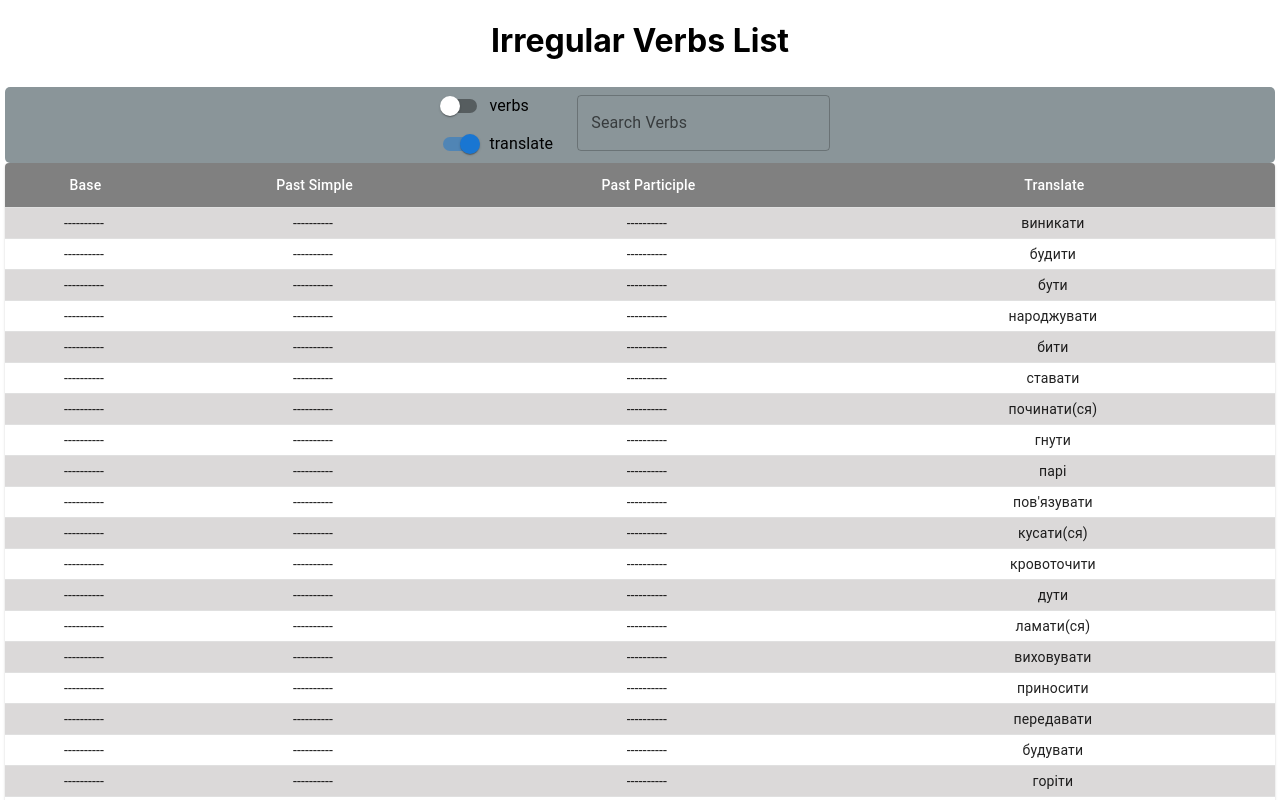
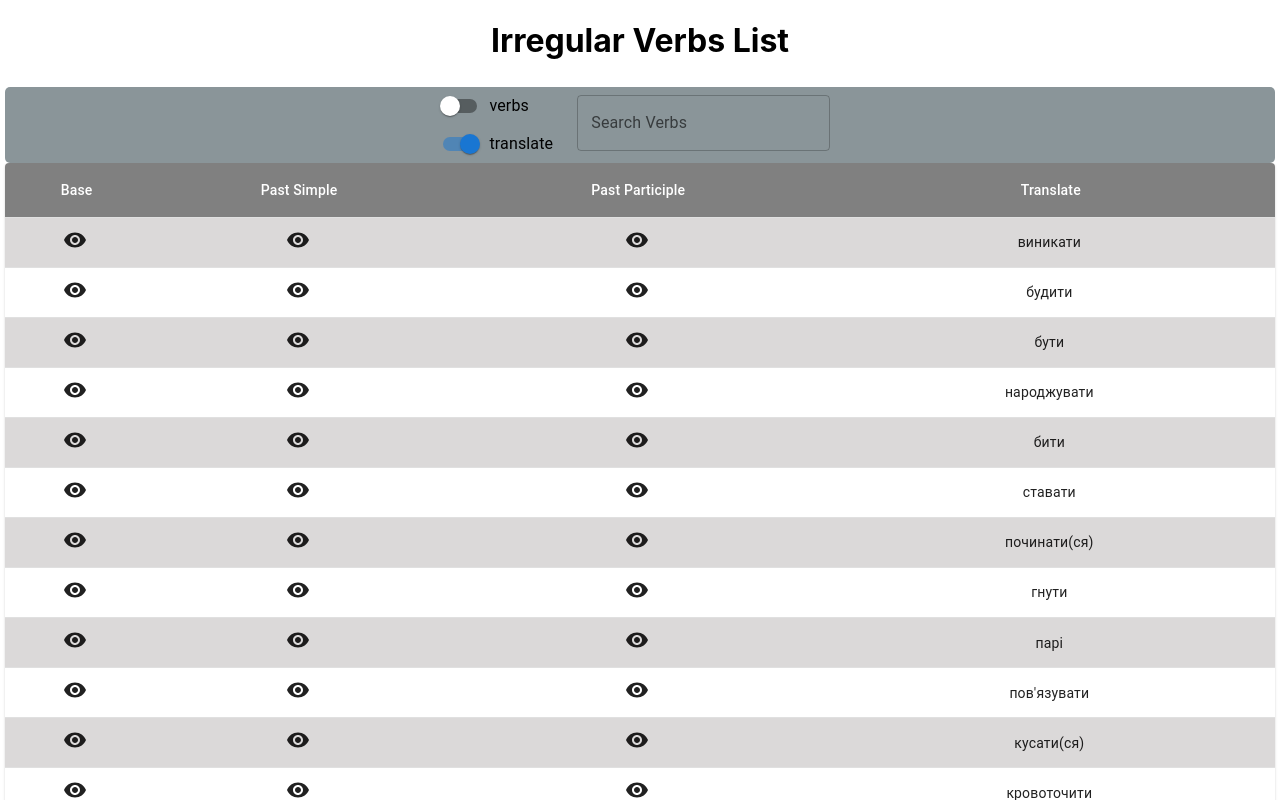
Before and after one commit to MishanyaZh/irregular-verbs, a React (Create React App) app: page / in a window 1280 px wide. Both pictures are taken after a click on the label "verbs". Shown: the top 800 px of the page. Built offline with nearby package versions, Linux system fonts and the light colour scheme.

Commit message:
hendleClickVisible, icons

```diff
--- a/package.json
+++ b/package.json
@@ -5,6 +5,7 @@
   "dependencies": {
     "@emotion/react": "^11.10.4",
     "@emotion/styled": "^11.10.4",
+    "@mui/icons-material": "^5.10.6",
     "@mui/material": "^5.10.8",
     "@testing-library/jest-dom": "^5.16.5",
     "@testing-library/react": "^13.4.0",
--- a/src/components/IrregularVerbsList/IrregularVerbsList.jsx
+++ b/src/components/IrregularVerbsList/IrregularVerbsList.jsx
@@ -8,6 +8,8 @@ import {
   StyledTableRow,
   Actions,
 } from './IrregularVerbsList.styled';
+
+import RemoveRedEyeIcon from '@mui/icons-material/RemoveRedEye';
 
 import Table from '@mui/material/Table';
 import TableBody from '@mui/material/TableBody';
@@ -25,8 +27,19 @@ import TextField from '@mui/material/TextField';
 
 const IrregularVerbsList = () => {
   const [data, setData] = useState(irregularVerbs);
+  const [filteredData, setFilteredData] = useState(data);
+
   const [inputValue, setInputValue] = useState('');
-  const [filteredData, setFilteredData] = useState(data);
+  const [id, setId] = useState('');
+
+  const [state, setState] = useState({
+    verbs: true,
+    translate: true,
+  });
+
+  const hendleClickVisible = index => {
+    setId(index);
+  };
 
   const getFilteredData = e => {
     const target = e.target.value;
@@ -37,16 +50,12 @@ const IrregularVerbsList = () => {
     setFilteredData(filter);
   };
 
-  const [state, setState] = useState({
-    verbs: true,
-    translate: true,
-  });
-
   const handleChange = event => {
     setState({
       ...state,
       [event.target.name]: event.target.checked,
     });
+    setId('');
   };
 
   return (
@@ -107,17 +116,34 @@ const IrregularVerbsList = () => {
           <TableBody>
             {filteredData.map((verb, index) => (
               <StyledTableRow key={index}>
-                <StyledTableCell>
-                  {state.verbs ? verb.base : '----------'}
+                <StyledTableCell onClick={() => hendleClickVisible(index)}>
+                  {state.verbs || index === id ? (
+                    verb.base
+                  ) : (
+                    <RemoveRedEyeIcon />
+                  )}
                 </StyledTableCell>
-                <StyledTableCell>
-                  {state.verbs ? verb.pastSimple : '----------'}
+                <StyledTableCell onClick={() => hendleClickVisible(index)}>
+                  {state.verbs || index === id ? (
+                    verb.pastSimple
+                  ) : (
+                    <RemoveRedEyeIcon />
+                  )}
                 </StyledTableCell>
-                <StyledTableCell>
-                  {state.verbs ? verb.pastParticiple : '----------'}
+                <StyledTableCell onClick={() => hendleClickVisible(index)}>
+                  {state.verbs || index === id ? (
+                    verb.pastParticiple
+                  ) : (
+                    <RemoveRedEyeIcon />
+                  )}
                 </StyledTableCell>
-                <StyledTableCell>
-                  {state.translate ? verb.translate : '------'}
+
+                <StyledTableCell onClick={() => hendleClickVisible(index)}>
+                  {state.translate || index === id ? (
+                    verb.translate
+                  ) : (
+                    <RemoveRedEyeIcon />
+                  )}
                 </StyledTableCell>
               </StyledTableRow>
             ))}
--- a/src/components/IrregularVerbsList/IrregularVerbsList.styled.jsx
+++ b/src/components/IrregularVerbsList/IrregularVerbsList.styled.jsx
@@ -1,6 +1,5 @@
 import styled from '@emotion/styled';
 
-import TableBody from '@mui/material/TableBody';
 import TableCell from '@mui/material/TableCell';
 import TableHead from '@mui/material/TableHead';
 import TableRow from '@mui/material/TableRow';
@@ -25,18 +24,13 @@ export const StyledTableHead = styled(TableHead)`
 `;
 export const StyledTableCellHead = styled(TableCell)`
   text-align: center;
-
-  padding: 10px 0px 10px 5px;
+  padding: 15px 0px 15px 5px;
   color: white;
   cursor: pointer;
 `;
 export const StyledTableCell = styled(TableCell)`
   text-align: center;
-  padding: 5px 0px 5px 2px;
-`;
-
-export const StyledTableBody = styled(TableBody)`
-  /* padding: 8px; */
+  padding: 10px 0px 10px 2px;
 `;
 
 export const Container = styled.div`
```
Also changed, not shown: 2 other files (tests, documents, lock files or other folders).
